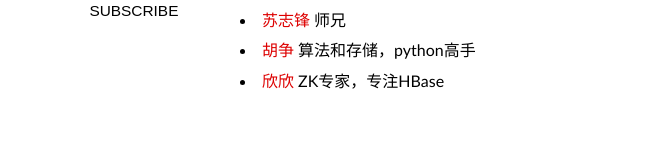
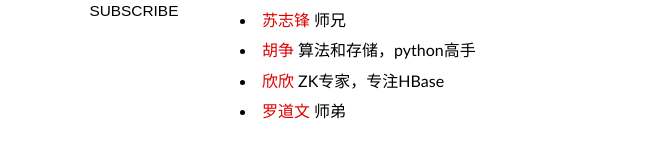
Before and after one commit to lalor/cn, a Jekyll site: the page built from links/index.md, in a window 1280 px wide. Shown: the part 433-591 px from the top of the page, without its empty margins (0-648 px from the left). Built offline with Jekyll 4.4.1, drawn with Linux system fonts in a browser that asks for light colours; some web fonts are replaced; comment, search, counter and statistics services are not loaded.

Commit message:
增加师弟的链接

```diff
--- a/links/index.md
+++ b/links/index.md
@@ -21,6 +21,7 @@ comments: yes
 - [苏志锋][7] 师兄
 - [胡争][8] 算法和存储，python高手
 - [欣欣][9] ZK专家，专注HBase
+- [罗道文][10] 师弟
 
 
 [1]: http://www.theunixschool.com/
```
Also changed, not shown: other parts of links/index.md (+1 -0 lines).
